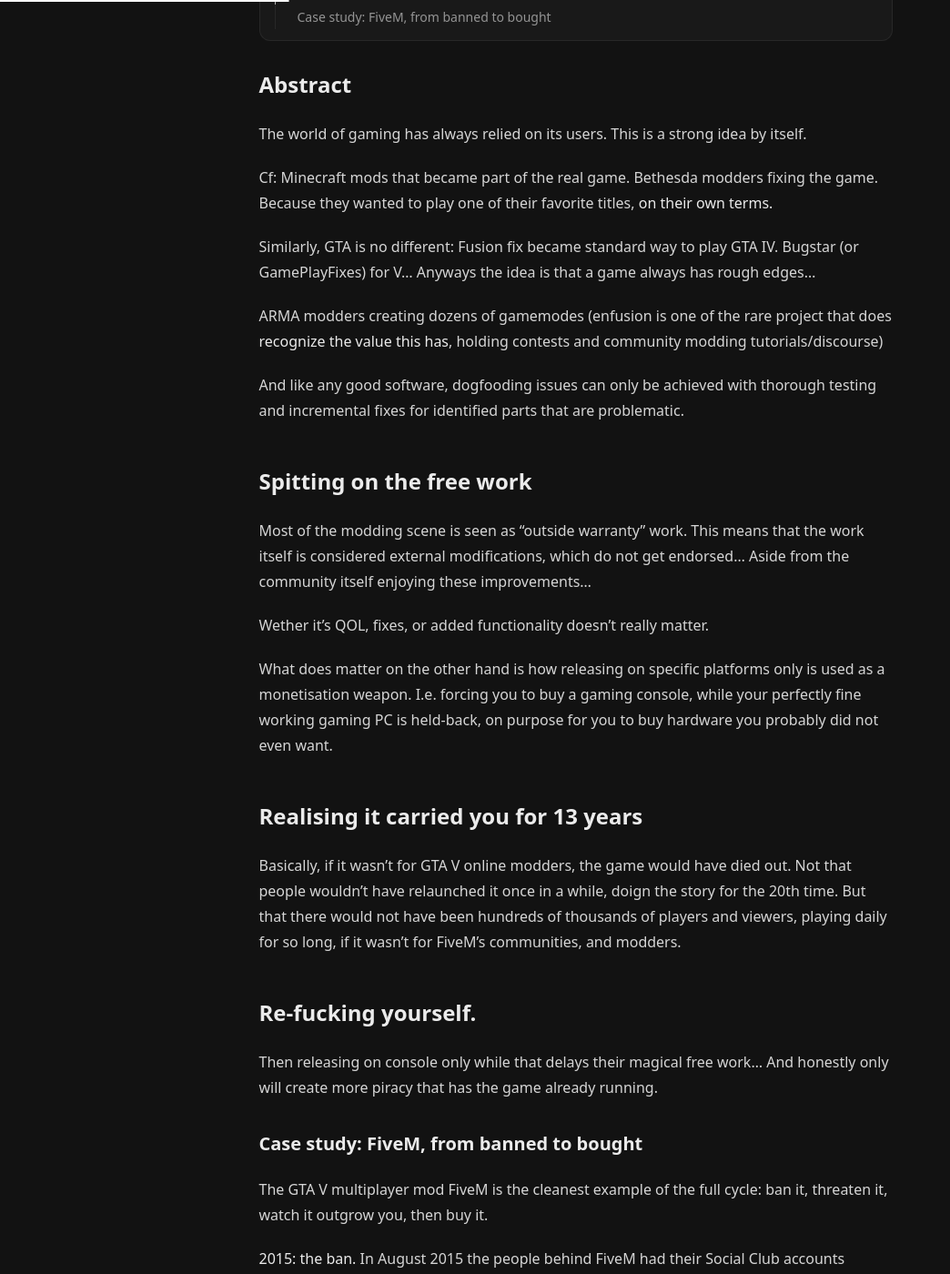
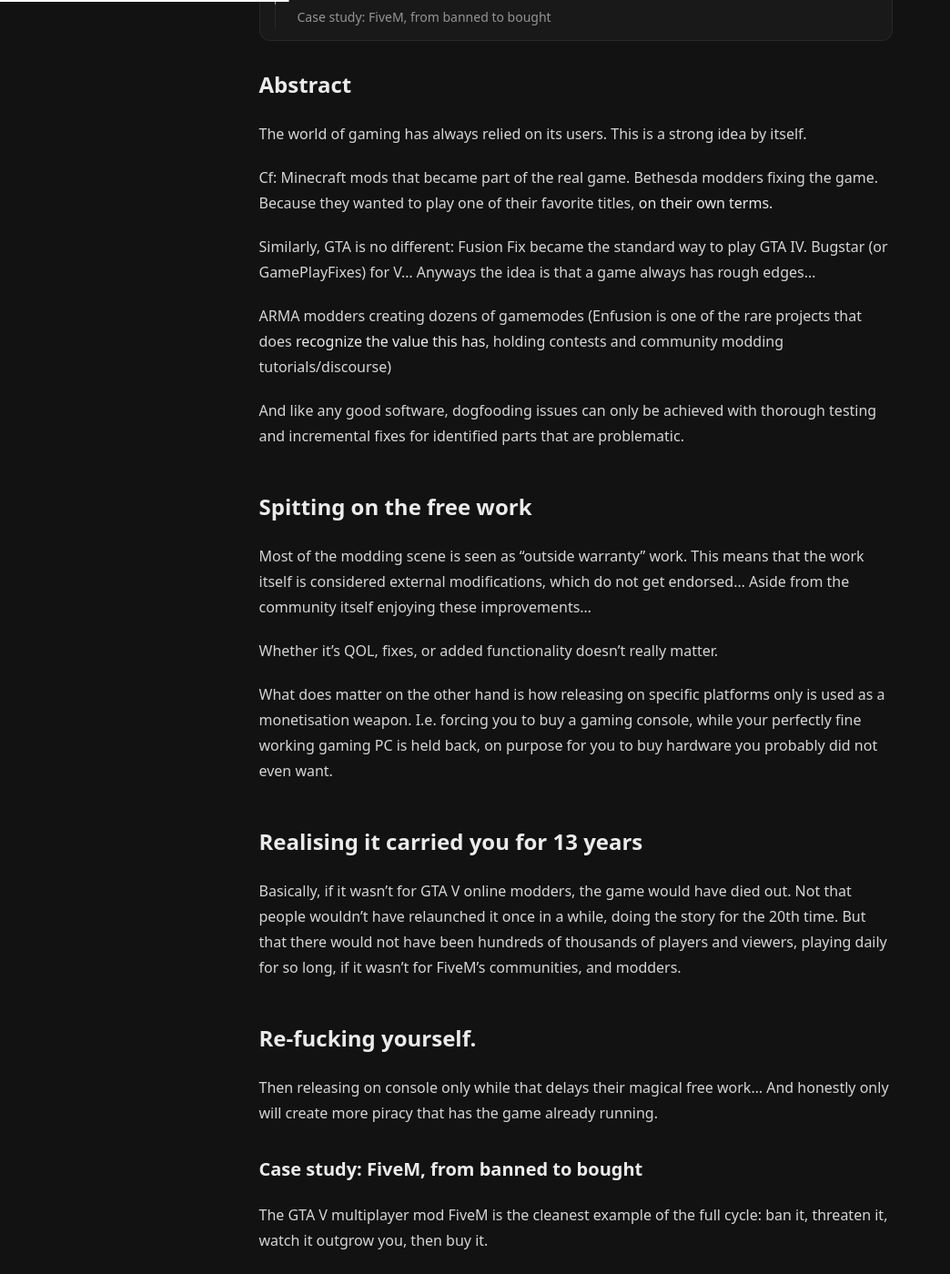
Before and after one commit to h8d13/dontreadthedocs, a Jekyll site: the page built from _notes/modding-wizards.md, in a window 1280 px wide and 1400 px high, scrolled down 420 px. Shown: the whole window at 91% size, without its empty margins (0-1044 px from the left). Built offline with Jekyll 4.4.1, drawn with Linux system fonts in a browser that asks for light colours; some of the changed text lies outside the part shown.

Commit message:
typos, ws
Signed-off-by: h8d13 <hadean-eon-dev@proton.me>

```diff
--- a/_notes/modding-wizards.md
+++ b/_notes/modding-wizards.md
@@ -12,10 +12,10 @@ The world of gaming has always relied on its users. This is a strong idea by its
 Cf: Minecraft mods that became part of the real game. Bethesda modders fixing the game.
 Because they wanted to play one of their favorite titles, **on their own terms.**
 
-Similarly, GTA is no different: Fusion fix became standard way to play GTA IV.
+Similarly, GTA is no different: Fusion Fix became the standard way to play GTA IV.
 Bugstar (or GamePlayFixes) for V... Anyways the idea is that a game always has rough edges...
 
-ARMA modders creating dozens of gamemodes (enfusion is one of the rare project that does
+ARMA modders creating dozens of gamemodes (Enfusion is one of the rare projects that does
 **recognize the value this has**, holding contests and community modding tutorials/discourse)
 
 And like any good software, dogfooding issues can only be achieved with thorough
@@ -27,17 +27,17 @@ Most of the modding scene is seen as "outside warranty" work. This means that
 the work itself is considered external modifications, which do not get endorsed...
 Aside from the community itself enjoying these improvements...
 
-Wether it's QOL, fixes, or added functionality doesn't really matter.
+Whether it's QOL, fixes, or added functionality doesn't really matter.
 
 What does matter on the other hand is how releasing on specific platforms only
 is used as a monetisation weapon. I.e. forcing you to buy a gaming console, while
-your perfectly fine working gaming PC is held-back, on purpose for you to buy
+your perfectly fine working gaming PC is held back, on purpose for you to buy
 hardware you probably did not even want.
 
 ## Realising it carried you for 13 years
 
 Basically, if it wasn't for GTA V online modders, the game would have died out.
-Not that people wouldn't have relaunched it once in a while, doign the story for the 20th
+Not that people wouldn't have relaunched it once in a while, doing the story for the 20th
 time. But that there would not have been hundreds of thousands of players and viewers,
 playing daily for so long, if it wasn't for FiveM's communities, and modders.
 
@@ -77,7 +77,7 @@ as a weapon. The suit was later dismissed.
 ([TorrentFreak][re3-tf], [PC Gamer][re3-pcgamer], [PC Gamer, dismissal][re3-dismissed])
 
 **2023: the purchase.** Meanwhile FiveM kept going, and GTA RP on Twitch turned
-it into the main reason a ten year old game stayed relevant. On August 11, 2023
+it into the main reason a ten-year-old game stayed relevant. On August 11, 2023
 Rockstar announced that Cfx.re, the team behind FiveM and RedM, was "now
 officially a part of Rockstar Games". Same mod, same founder, eight years after
 the ban.
```
